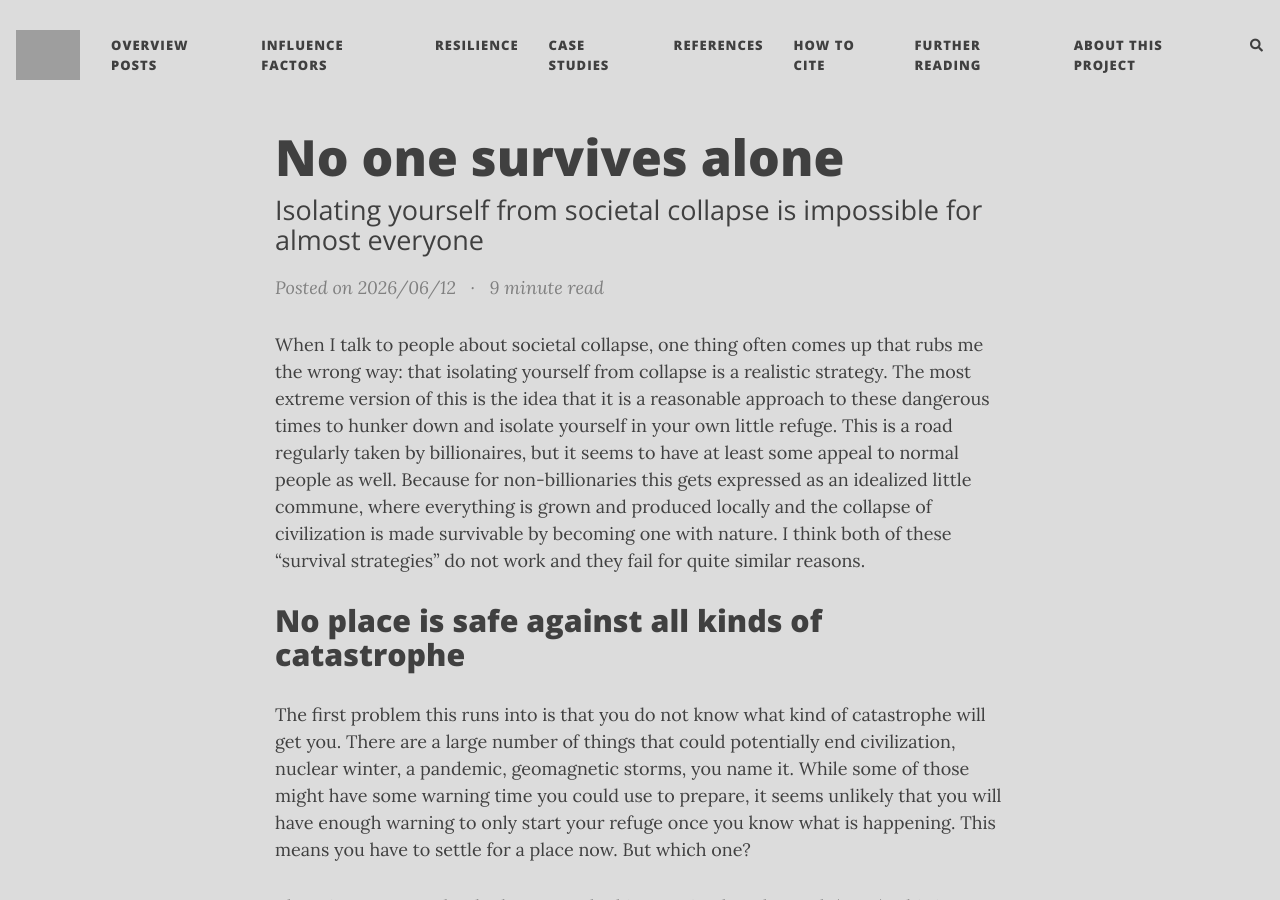
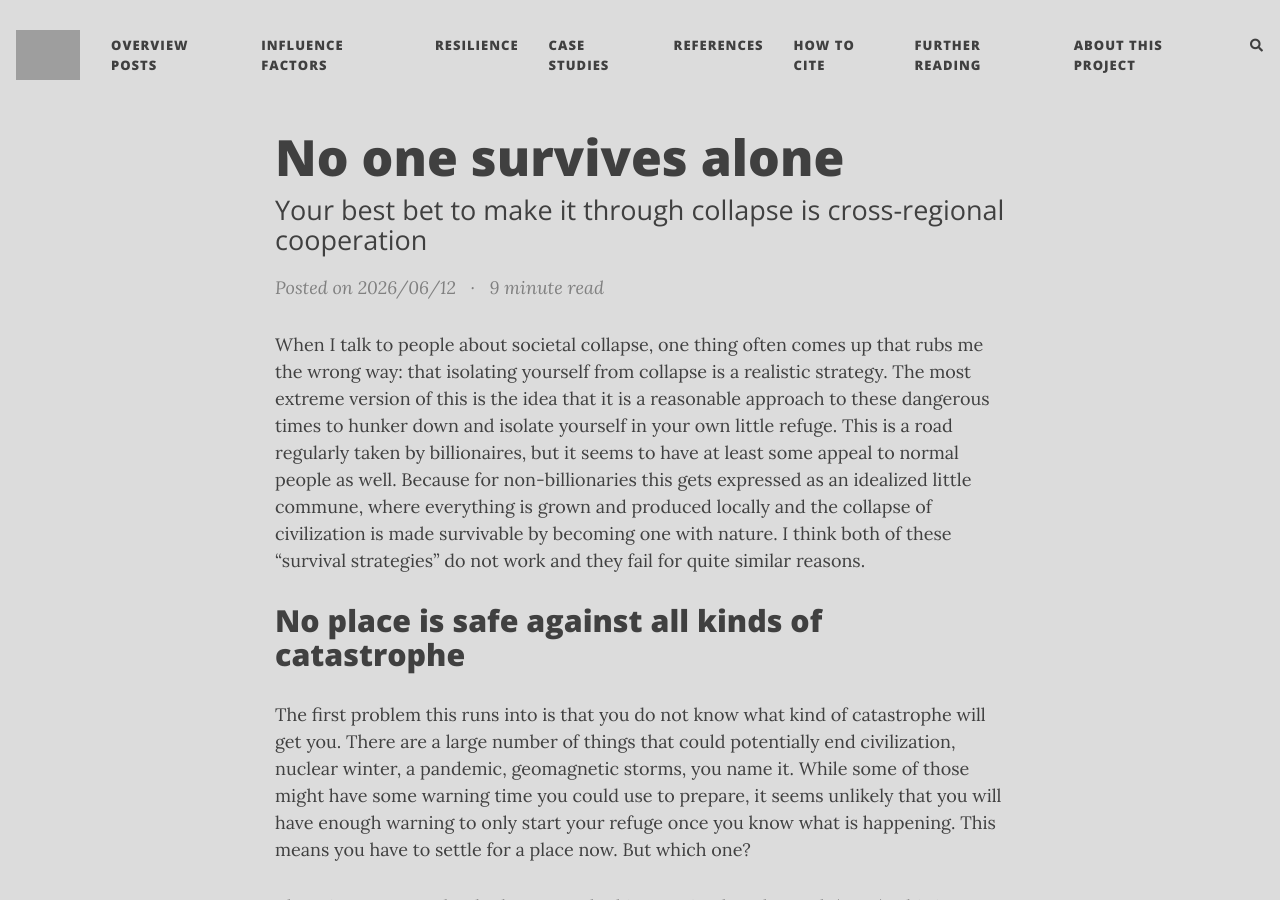
Before and after one commit to florianjehn/Societal_Collapse, a Jekyll site: the page built from _posts/2026-06-12-alone.md, in a window 1280 px wide and 900 px high. Built offline with Jekyll 4.4.1, drawn with Linux system fonts in a browser that asks for light colours; nearby versions of some CDN libraries; comment, search, counter and statistics services are not loaded; grey boxes are pictures that could not be loaded.

Commit message:
Update 2026-06-12-alone.md

```diff
--- a/_posts/2026-06-12-alone.md
+++ b/_posts/2026-06-12-alone.md
@@ -1,7 +1,7 @@
 ---
 layout: post
 title: No one survives alone
-subtitle: Isolating yourself from societal collapse is impossible for almost everyone
+subtitle: Your best bet to make it through collapse is cross-regional cooperation
 tags: [Resilience, Food]
 comments: true
 readtime: true
```
